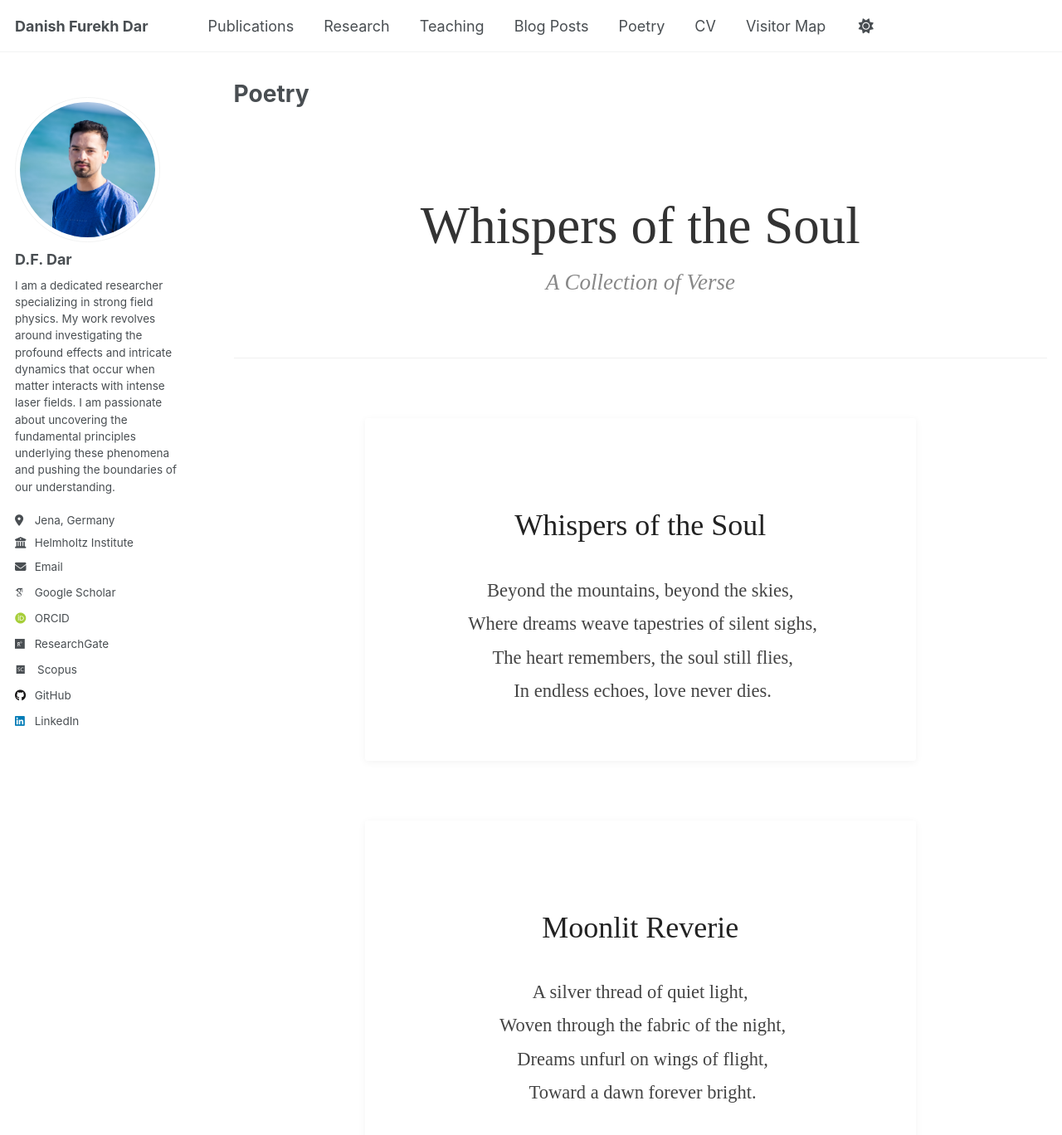
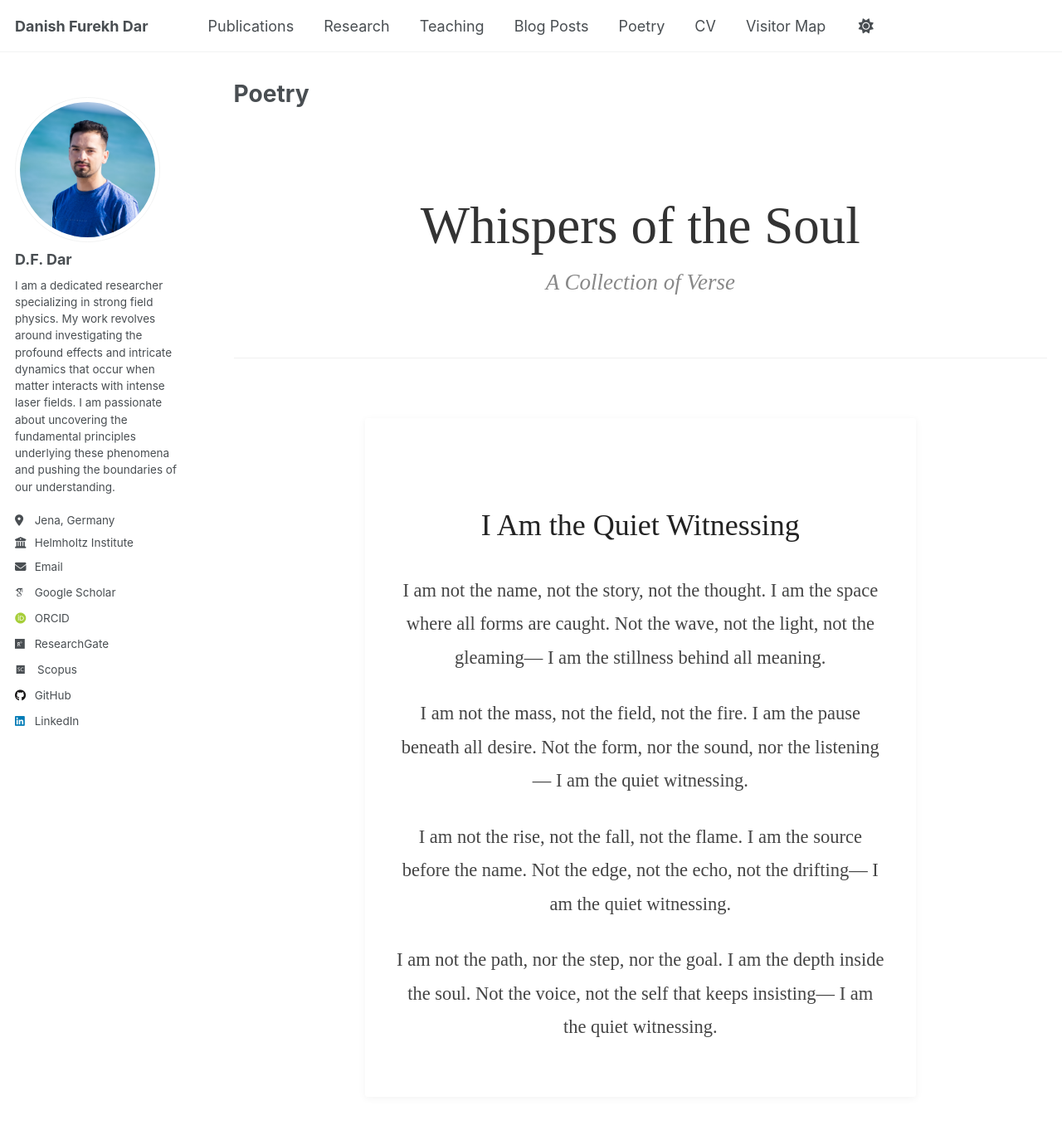
Before and after one commit to danishfurekhdar/danishfurekhdar.github.io, a Jekyll site: the page built from _pages/poetry.md, in a window 1280 px wide and 1400 px high. Shown: the top 1368 px of the window at 83% size. Built offline with Jekyll 4.4.1, drawn with Linux system fonts in a browser that asks for light colours; some web fonts are replaced.

Commit message:
Update poetry.yml

```diff
--- a/_data/poetry.yml
+++ b/_data/poetry.yml
@@ -1,13 +1,21 @@
-- title: "Whispers of the Soul"
+- title: "I Am the Quiet Witnessing"
   content: |
-    Beyond the mountains, beyond the skies,
-    Where dreams weave tapestries of silent sighs,
-    The heart remembers, the soul still flies,
-    In endless echoes, love never dies.
+    I am not the name, not the story, not the thought.
+    I am the space where all forms are caught.
+    Not the wave, not the light, not the gleaming—
+    I am the stillness behind all meaning.
 
-- title: "Moonlit Reverie"
-  content: |
-    A silver thread of quiet light,
-    Woven through the fabric of the night,
-    Dreams unfurl on wings of flight,
-    Toward a dawn forever bright.
+    I am not the mass, not the field, not the fire.
+    I am the pause beneath all desire.
+    Not the form, nor the sound, nor the listening—
+    I am the quiet witnessing.
+
+    I am not the rise, not the fall, not the flame.
+    I am the source before the name.
+    Not the edge, not the echo, not the drifting—
+    I am the quiet witnessing.
+
+    I am not the path, nor the step, nor the goal.
+    I am the depth inside the soul.
+    Not the voice, not the self that keeps insisting—
+    I am the quiet witnessing.
```
